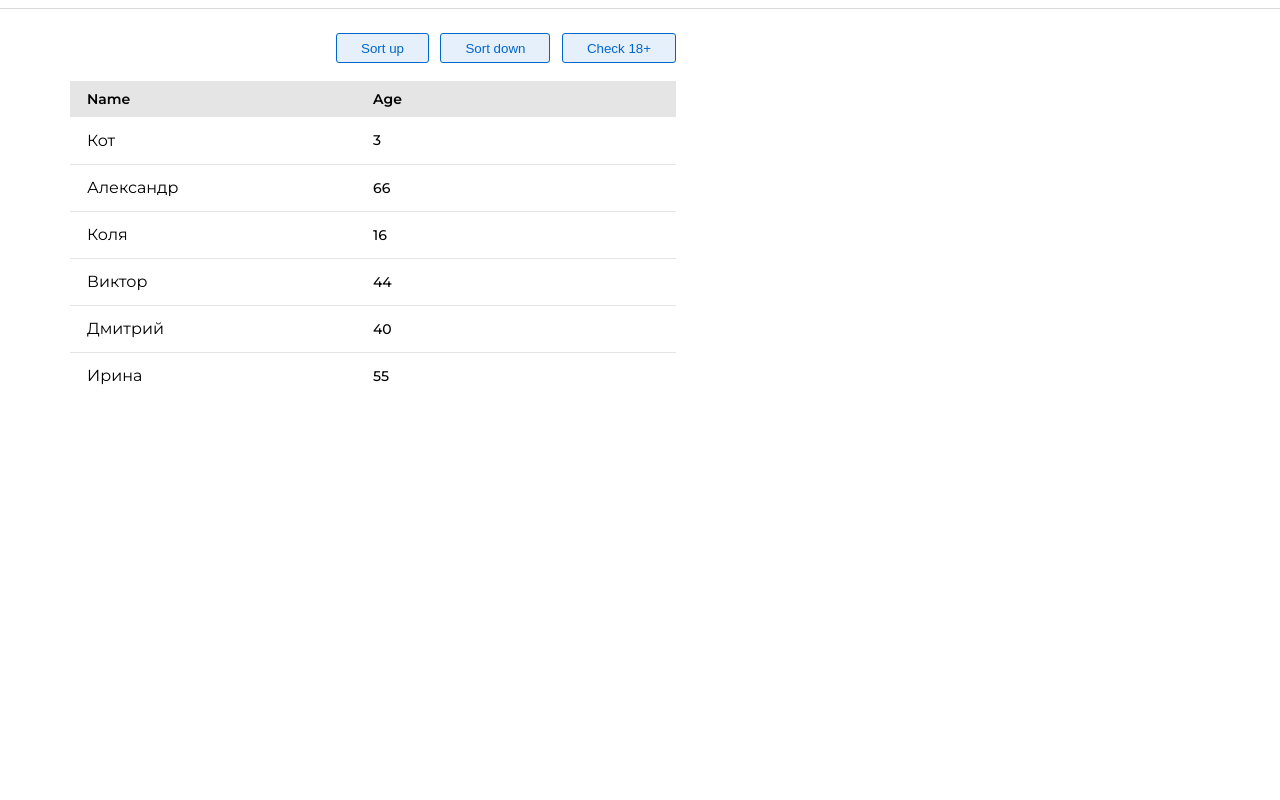
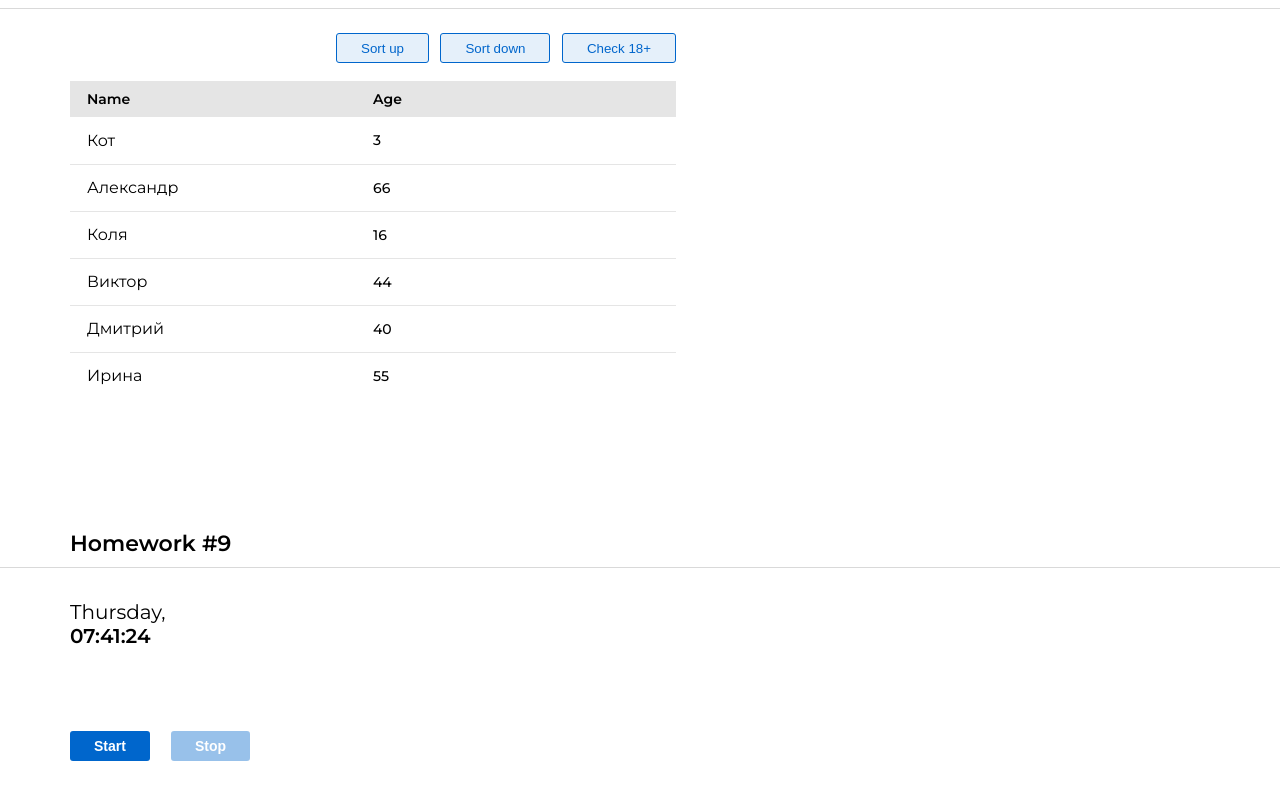
Before and after one commit to TatyanaNem/hws2, a React (Create React App) app: page /#/junior in a window 1280 px wide. Shown: the part 784-1584 px from the top of the page. Before the commit the page ends 1207 px from the top, so only its background shows below. Built offline with nearby package versions, Linux system fonts and the light colour scheme.

Commit message:
homework-9 done

```diff
--- a/src/s2-homeworks/hw05/pages/Junior.tsx
+++ b/src/s2-homeworks/hw05/pages/Junior.tsx
@@ -2,6 +2,7 @@ import React from 'react'
 import HW6 from '../../hw06/HW6';
 import HW7 from '../../hw07/HW7';
 import HW8 from '../../hw08/HW8';
+import HW9 from '../../hw09/HW9';
 // import HW6 from '../../hw06/HW6'
 // import HW7 from '../../hw07/HW7'
 // import HW8 from '../../hw08/HW8'
@@ -13,7 +14,7 @@ function Junior() {
             <HW6 />
             <HW7 />
             <HW8 />
-            {/*<HW9 />*/}
+            <HW9 />
         </div>
     )
 }
--- a/src/s2-homeworks/hw09/Clock.module.css
+++ b/src/s2-homeworks/hw09/Clock.module.css
@@ -1,14 +1,51 @@
 .buttonsContainer {
+    display: flex;
+    gap: 21px;
+    margin-top: 55px;
+}
+
+.buttonsContainer button {
+    width: 82px;
+    height: 30px;
+    font-weight: 600;
+    font-size: 14px;
+    line-height: 20px;
+    background-color: #0066CC;
+    color: #ffffff;
+}
+
+.buttonsContainer button:disabled {
+    width: 82px;
+    height: 30px;
+    background-color: #0066CC;
+    opacity: 0.4;
+    color: #ffffff;
 }
 
 .clock {
+    width: 180px;
+    height: 200px;
 }
 
 .watch {
+    padding: 8px 0;
+    font-weight: 400;
+    font-size: 20px;
+    line-height: 24px;
+    color: #000000;
 }
 
 .watch strong {
 }
 
 .more {
+    display: flex;
+    flex-direction: row-reverse;
+    align-items: center;
+    justify-content: flex-end;
+    gap: 3px;
+    font-weight: 400;
+    font-size: 16px;
+    line-height: 20px;
+    opacity: 0.5;
 }
--- a/src/s2-homeworks/hw09/Clock.tsx
+++ b/src/s2-homeworks/hw09/Clock.tsx
@@ -4,35 +4,52 @@ import {restoreState} from '../hw06/localStorage/localStorage'
 import s from './Clock.module.css'
 
 function Clock() {
-    const [timerId, setTimerId] = useState<number | undefined>(undefined)
+    let [timerId, setTimerId] = useState<number | undefined>(undefined)
     // for autotests // не менять // можно подсунуть в локалСторэдж нужную дату, чтоб увидеть как она отображается
     const [date, setDate] = useState<Date>(new Date(restoreState('hw9-date', Date.now())))
     const [show, setShow] = useState<boolean>(false)
 
+
     const start = () => {
+        stop()
+        timerId = +setInterval(() => {
+            let newDate = new Date()
+            setDate(newDate)
+        }, 1000)
+        setTimerId(timerId)
         // пишут студенты // запустить часы (должно отображаться реальное время, а не +1)
         // сохранить ид таймера (https://learn.javascript.ru/settimeout-setinterval#setinterval)
 
     }
 
     const stop = () => {
+        clearInterval(timerId)
+        setTimerId(undefined)
         // пишут студенты // поставить часы на паузу, обнулить ид таймера (timerId <- undefined)
 
     }
 
     const onMouseEnter = () => { // пишут студенты // показать дату если наведена мышка
+        setShow(true)
 
     }
     const onMouseLeave = () => { // пишут студенты // спрятать дату если мышка не наведена
-
+        setShow(false)
     }
 
-    const stringTime = 'date->time' || <br/> // часы24:минуты:секунды (01:02:03)/(23:02:03)/(24:00:00)/(00:00:01) // пишут студенты
-    const stringDate = 'date->date' || <br/> // день.месяц.год (01.02.2022) // пишут студенты, варианты 01.02.0123/01.02.-123/01.02.12345 не рассматриваем
+    function numToStr (value: number) {
+        return value.toString().length === 1 ? `0${value}` : value
+    }
 
+
+    const stringTime = `${numToStr(date.getHours())}:${numToStr(date.getMinutes())}:${numToStr(date.getSeconds())}` || <br/> // часы24:минуты:секунды (01:02:03)/(23:02:03)/(24:00:00)/(00:00:01) // пишут студенты
+    const stringDate = `${date.getDate()}.${date.getMonth() + 1}.${date.getFullYear()}` || <br/> // день.месяц.год (01.02.2022) // пишут студенты, варианты 01.02.0123/01.02.-123/01.02.12345 не рассматриваем
+
+    const arrayOfDays = ['Sunday','Monday', 'Tuesday', 'Wednesday', 'Thursday', 'Friday', 'Saturday'];
+    const arrayOfMonths = ['January', 'February', 'March', 'April', 'May', 'June', 'July', 'August', 'September', 'October', 'November', 'December'];
     // день недели на английском, месяц на английском (https://learn.javascript.ru/intl#intl-datetimeformat)
-    const stringDay = 'date->day' || <br/> // пишут студенты
-    const stringMonth = 'date->month' || <br/> // пишут студенты
+    const stringDay = `${arrayOfDays[date.getDay()]}` || <br/> // пишут студенты
+    const stringMonth = `${arrayOfMonths[date.getMonth()]}` || <br/> // пишут студенты
 
     return (
         <div className={s.clock}>
@@ -52,8 +69,8 @@ function Clock() {
                 <div className={s.more}>
                     {show ? (
                         <>
-                            <span id={'hw9-month'}>{stringMonth}</span>,{' '}
-                            <span id={'hw9-date'}>{stringDate}</span>
+                            <span id={'hw9-month'}>{stringMonth}</span>
+                            <span id={'hw9-date'}>{`${stringDate},`}</span>
                         </>
                     ) : (
                         <>
@@ -66,17 +83,17 @@ function Clock() {
             <div className={s.buttonsContainer}>
                 <SuperButton
                     id={'hw9-button-start'}
-                    disabled={true} // пишут студенты // задизэйблить если таймер запущен
+                    disabled={timerId !== undefined} // пишут студенты // задизэйблить если таймер запущен
                     onClick={start}
                 >
-                    start
+                   Start
                 </SuperButton>
                 <SuperButton
                     id={'hw9-button-stop'}
-                    disabled={true} // пишут студенты // задизэйблить если таймер не запущен
+                    disabled={timerId === undefined} // пишут студенты // задизэйблить если таймер не запущен
                     onClick={stop}
                 >
-                    stop
+                   Stop
                 </SuperButton>
             </div>
         </div>
```
